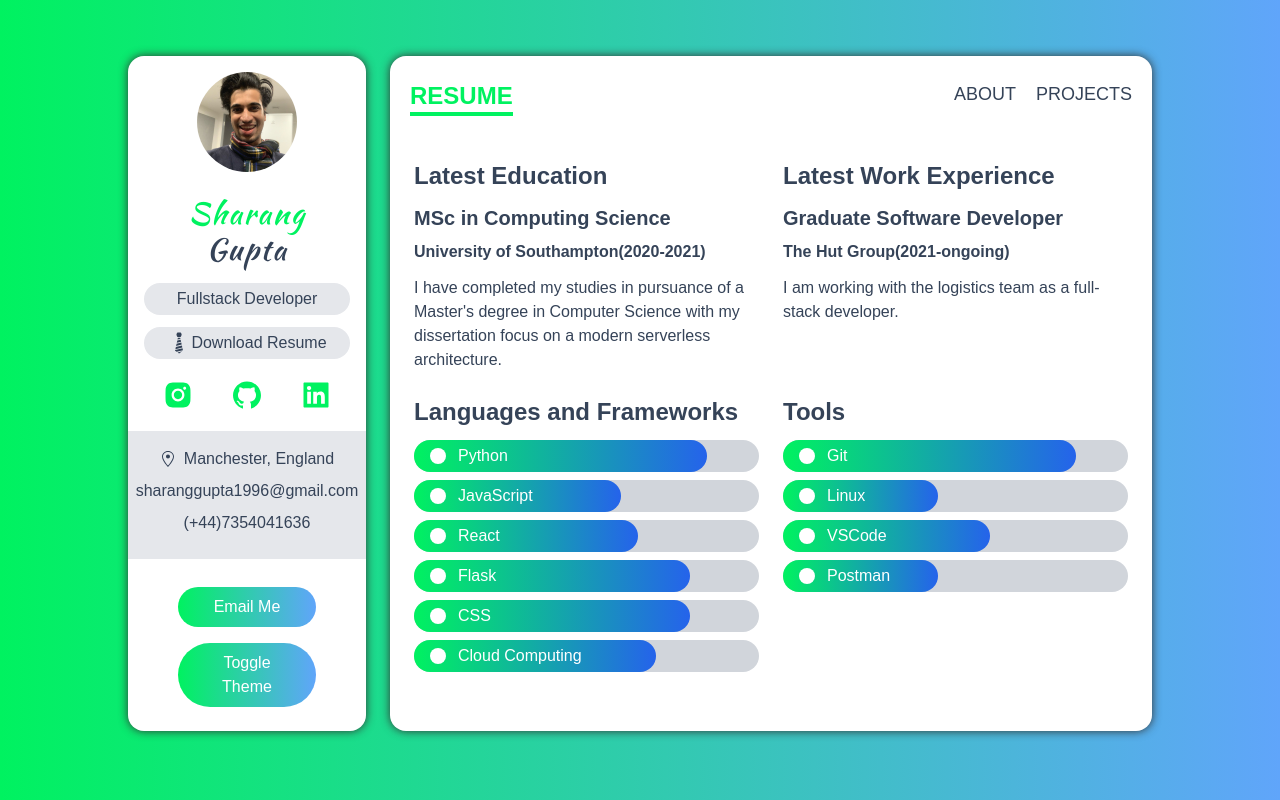
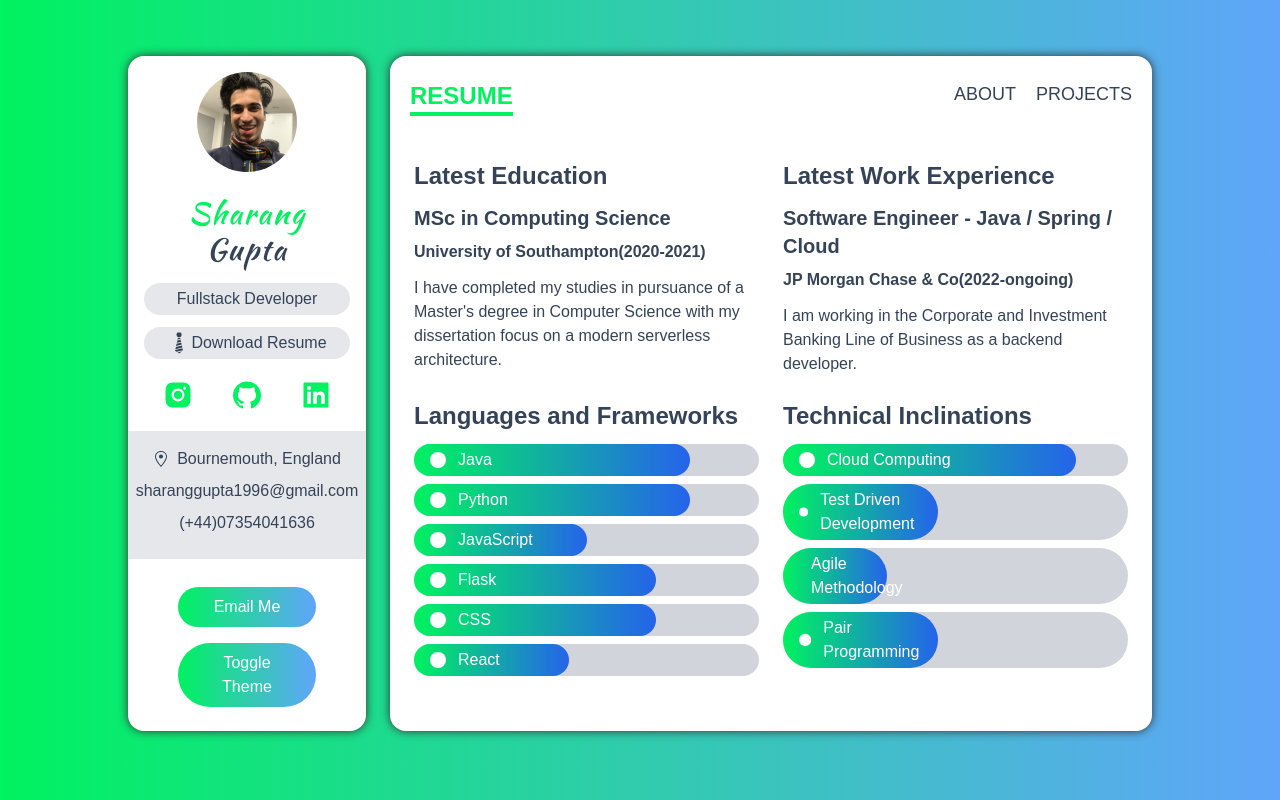
Before and after one commit to sharang1996/portfolio, a Next.js app: page /resume in a window 1280 px wide. Built offline with nearby package versions, Linux system fonts and the light colour scheme.

Commit message:
updated profile to reflect new job and skills

```diff
--- a/components/Sidebar.tsx
+++ b/components/Sidebar.tsx
@@ -55,8 +55,8 @@ const Sidebar = () => {
         <div className="flex items-center justify-center space-x-2 ">
           <GoLocation />
           <span>
-            <a href="http://maps.google.com/maps?q=X1+Media+City+Tower/@53.4741028,-2.2927582,19z/">
-              Manchester, England
+            <a href="https://goo.gl/maps/zUMstuncbeeR2iTY9">
+              Bournemouth, England
             </a>
           </span>
         </div>
@@ -67,7 +67,7 @@ const Sidebar = () => {
           </a>
         </p>
         <p className="my-2">
-          <a href="tel:+447354041636">(+44)7354041636</a>
+          <a href="tel:+447354041636">(+44)07354041636</a>
         </p>
       </div>
       <button
--- a/data.ts
+++ b/data.ts
@@ -19,13 +19,13 @@ export const services: IService[] = [
     Icon: FaServer,
     title: "Backend Development",
     about:
-      "I can create and manage backend servers and databases like <b>MongoDB</b> using <b>Flask</b> & other popular frameworks",
+      "I can create and manage backend servers and databases like <b>MongoDB</b> using <b>Spring</b>, <b>Flask</b> & other popular frameworks",
   },
   {
     Icon: AiOutlineApi,
     title: "API Development",
     about:
-      "I can develop a robust REST API using <b>Flask</b> or <b>Nodejs</b> ",
+      "I can develop a robust REST API using <b>Flask</b>, <b>Spring</b> or <b>Nodejs</b> ",
   },
   {
     Icon: BsCloud,
@@ -50,55 +50,55 @@ export const services: IService[] = [
 export const languages: ISkill[] = [
   {
     Icon: BsCircleFill,
+    name: "Java",
+    level: "80%",
+  },
+  {
+    Icon: BsCircleFill,
     name: "Python",
-    level: "85%",
+    level: "80%",
   },
   {
     Icon: BsCircleFill,
     name: "JavaScript",
-    level: "60%",
+    level: "50%",
+  },
+  {
+    Icon: BsCircleFill,
+    name: "Flask",
+    level: "70%",
+  },
+  {
+    Icon: BsCircleFill,
+    name: "CSS",
+    level: "70%",
   },
   {
     Icon: BsCircleFill,
     name: "React",
-    level: "65%",
-  },
-  {
-    Icon: BsCircleFill,
-    name: "Flask",
-    level: "80%",
-  },
-  {
-    Icon: BsCircleFill,
-    name: "CSS",
-    level: "80%",
-  },
-  {
-    Icon: BsCircleFill,
-    name: "Cloud Computing",
-    level: "70%",
+    level: "45%",
   },
 ];
 
 export const tools: ISkill[] = [
   {
     Icon: BsCircleFill,
-    name: "Git",
+    name: "Cloud Computing",
     level: "85%",
   },
   {
     Icon: BsCircleFill,
-    name: "Linux",
+    name: "Test Driven Development",
     level: "45%",
   },
   {
     Icon: BsCircleFill,
-    name: "VSCode",
-    level: "60%",
+    name: "Agile Methodology",
+    level: "30%",
   },
   {
     Icon: BsCircleFill,
-    name: "Postman",
+    name: "Pair Programming",
     level: "45%",
   },
 ];
--- a/pages/index.tsx
+++ b/pages/index.tsx
@@ -9,8 +9,8 @@ const index = ({}) => {
   return (
     <div className="flex flex-col flex-grow px-6 pt-1">
       <h5 className="my-3 font-medium">
-        I am currently working as a software developer at{" "}
-        <span className="font-bold">The Hut Group</span> in Manchester. I have
+        I am currently working as a software developer associate at{" "}
+        <span className="font-bold">JP Morgan Chase and Co</span> in Bournemouth. I have
         completed my Master&apos;s degree in Computer Science from{" "}
         <span className="font-bold">University of Southampton</span>, and have a
         cumulative work experience of over 3 years, ranging from small startups
--- a/pages/resume.tsx
+++ b/pages/resume.tsx
@@ -26,11 +26,11 @@ const resume = () => {
           <h5 className="my-3 text-2xl font-bold">Latest Work Experience</h5>
           <div>
             <h5 className="my-2 text-xl font-bold">
-              Graduate Software Developer
+            Software Engineer - Java / Spring / Cloud
             </h5>
-            <p className="font-semibold">The Hut Group(2021-ongoing)</p>
+            <p className="font-semibold">JP Morgan Chase & Co(2022-ongoing)</p>
             <p className="my-3">
-              I am working with the logistics team as a full-stack developer.
+              I am working in the Corporate and Investment Banking Line of Business as a backend developer.
             </p>
           </div>
         </div>
@@ -48,7 +48,7 @@ const resume = () => {
         </div>
 
         <div>
-          <h5 className="my-3 text-2xl font-bold">Tools</h5>
+          <h5 className="my-3 text-2xl font-bold">Technical Inclinations</h5>
           <div className="my-2">
             {tools.map((tool) => (
               <Bar data={tool} key={tool.name} />
```
